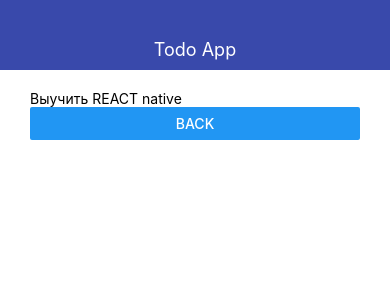
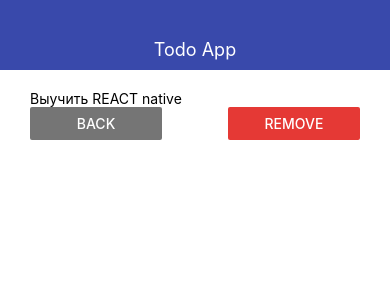
Before and after one commit to GennadiiLazovskii/mobileToDo, a React Native app: screen / in a window 390 px wide. Shown: the top 300 px of the page. Built offline with nearby package versions, Linux system fonts and the light colour scheme.

Commit message:
Add style button

```diff
--- a/src/components/AddTodo/AddTodo.js
+++ b/src/components/AddTodo/AddTodo.js
@@ -1,5 +1,6 @@
 import { useState } from "react";
 import { View, StyleSheet, TextInput, Button, Alert } from "react-native";
+import THEME from "../../theme";
 
 const AddTodo = ({onSubmit}) => {
     const [value, setValue] = useState('');
@@ -40,7 +41,7 @@ const styles = StyleSheet.create({
         padding: 10,
         borderStyle: 'solid',
         borderBottomWidth: 2,
-        borderBottomColor: '#3949ab'
+        borderBottomColor: THEME.MAIN_COLOR
     }
 })
 
--- a/src/components/Navbar/Navbar.js
+++ b/src/components/Navbar/Navbar.js
@@ -1,5 +1,6 @@
 import React from "react";
 import { View, Text, StyleSheet } from "react-native";
+import THEME from "../../theme";
 
 const Navbar = (props) => {
     return (
@@ -14,7 +15,7 @@ const styles = StyleSheet.create({
         height: 70,
         alignItems: 'center',
         justifyContent: 'flex-end',
-        backgroundColor: '#3949ab',
+        backgroundColor: THEME.MAIN_COLOR,
         paddingBottom: 10,
     },
     text: {
--- a/src/screens/TodoScreen.js
+++ b/src/screens/TodoScreen.js
@@ -1,16 +1,34 @@
 import { StyleSheet, View, Text, Button } from "react-native";
+import THEME from '../theme';
 
-const TodoScreen = ({goBack, todo}) => {
+const TodoScreen = ({ goBack, todo }) => {
     return (
         <View>
             <Text>{todo.title}</Text>
-            <Button title="Back" onPress={goBack}/>
+            <View style={styles.buttons}>
+                <View style={styles.button}>
+                    <Button title="Back" color={THEME.GREY_COLOR} onPress={goBack} />
+                </View>
+                <View style={styles.button}>
+                    <Button
+                        title="Remove"
+                        color={THEME.DANGER_COLOR}
+                        onPress={() => console.log("To remove")}
+                    />
+                </View>
+            </View>
         </View>
-    )
-}
+    );
+};
 
 const styles = StyleSheet.create({
-
-})
+    buttons: {
+        flexDirection: 'row',
+        justifyContent: 'space-between',
+    },
+    button: {
+        width: '40%'
+    }
+});
 
 export default TodoScreen;
--- /dev/null
+++ b/src/theme.js
@@ -0,0 +1,7 @@
+const THEME = {
+    DANGER_COLOR: '#e53935',
+    GREY_COLOR: '#757575',
+    MAIN_COLOR: '#3949ab'
+}
+
+export default THEME;
```
